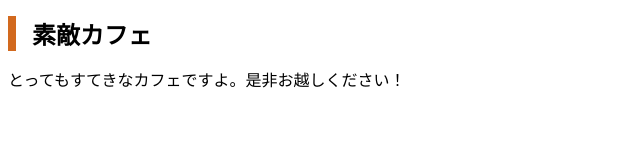
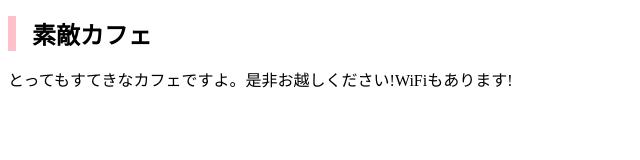
Before and after one commit to chihan4688/mycafe, a plain HTML site: page index.html in a window 1280 px wide. Shown: the whole page, without its empty margins (0-640 px from the left). Drawn offline with Linux system fonts and the light colour scheme.

Commit message:
Add files via upload

```diff
--- a/index.html
+++ b/index.html
@@ -9,6 +9,6 @@
 </head>
 <body>
   <h1>素敵カフェ</h1>
-  <p>とってもすてきなカフェですよ。是非お越しください！</p>
+  <p>とってもすてきなカフェですよ。是非お越しください!WiFiもあります!</p>
 </body>
 </html>
--- a/style.css
+++ b/style.css
@@ -1,5 +1,5 @@
 h1{
   font-size: 24px;
   padding-left: 16px;
-  border-left: 8px solid chocolate;
+  border-left: 8px solid pink;
 }
```
